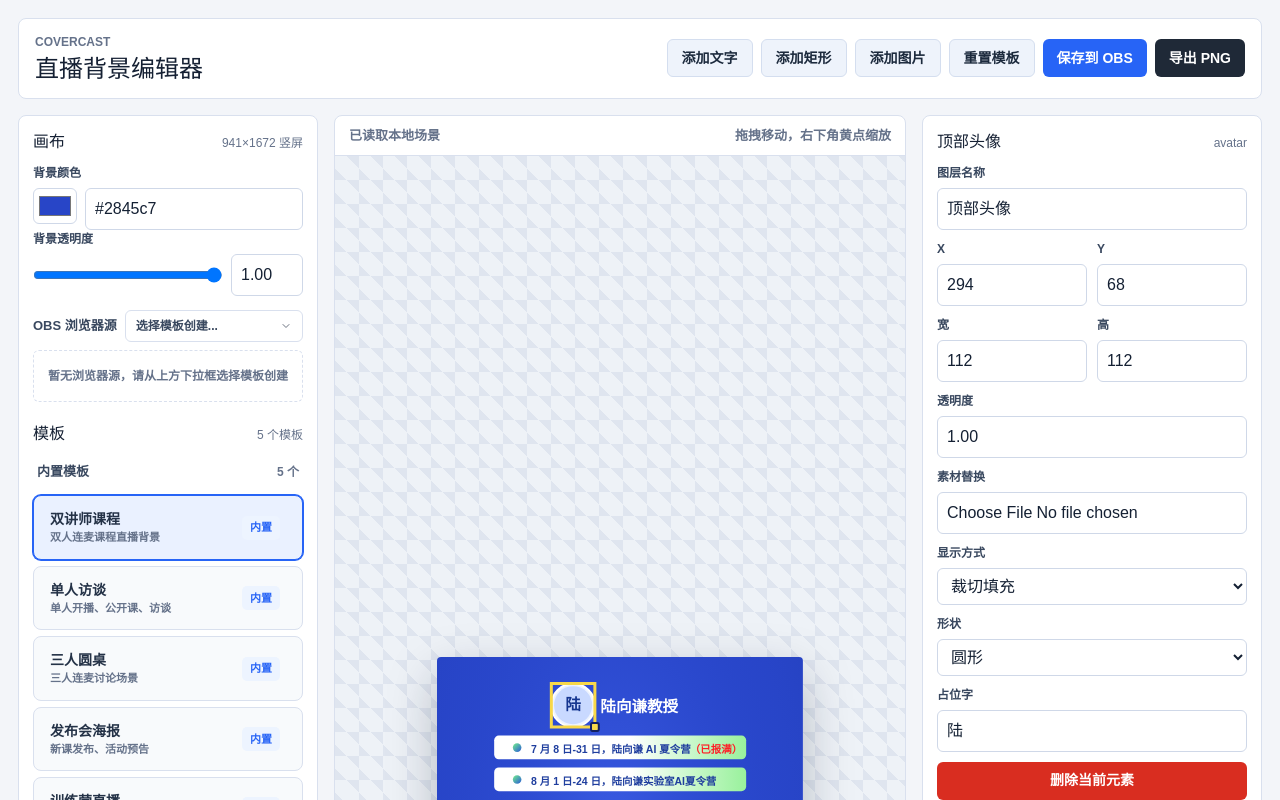
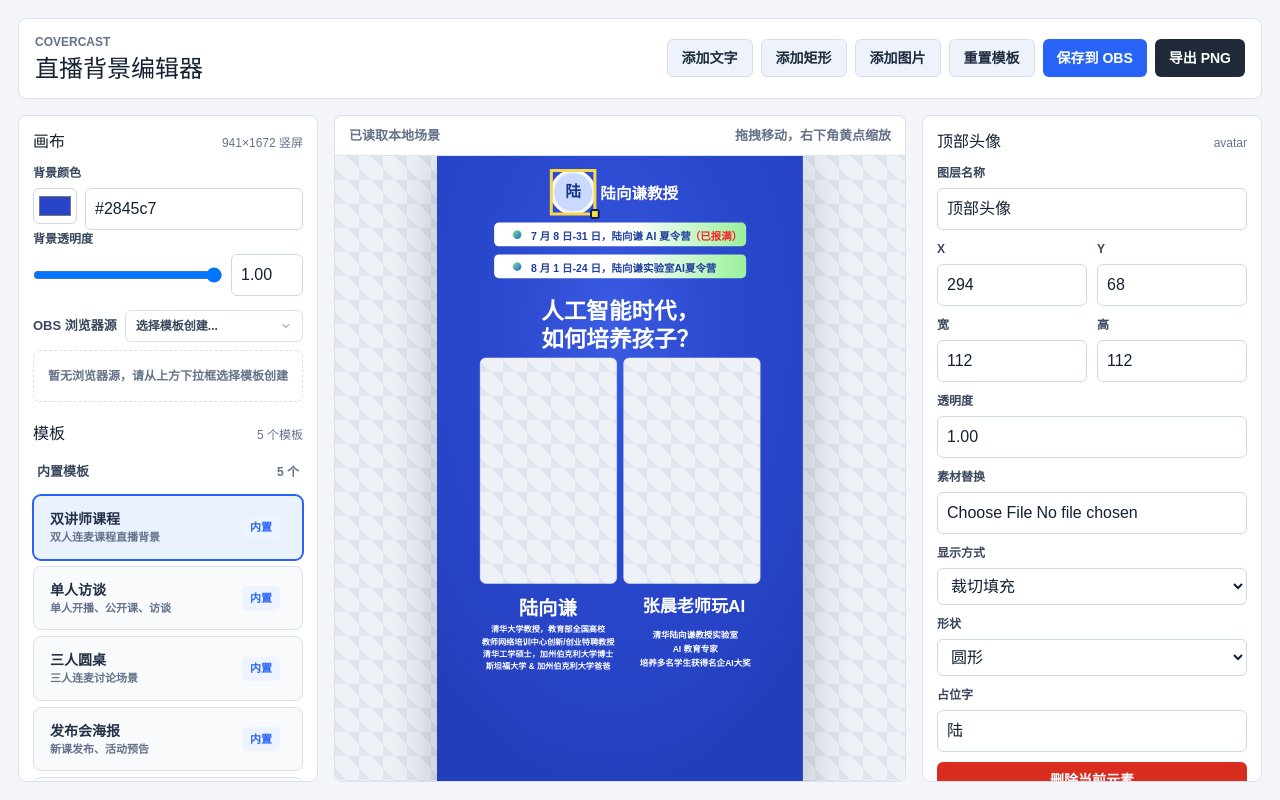
Before and after one commit to lulabs-org/covercast, a Next.js app: page / in a window 1280 px wide. Shown: the top 800 px of the page. Built offline with nearby package versions, Linux system fonts and the light colour scheme.

Commit message:
style: fix editor layout overflow and height issues
Adjust html/body height, switch editor-shell to use 100dvh, set proper flex properties and overflow controls to fix layout overflow problems across the editor components

```diff
--- a/app/globals.css
+++ b/app/globals.css
@@ -22,6 +22,7 @@
 
 html,
 body {
+  height: 100%;
   min-height: 100%;
 }
 
@@ -47,15 +48,18 @@ label.file-button {
 }
 
 .editor-shell {
-  min-height: 100vh;
+  height: 100dvh;
+  min-height: 0;
   display: flex;
   flex-direction: column;
   gap: 16px;
+  overflow: hidden;
   padding: 18px;
   background: var(--background);
 }
 
 .editor-toolbar {
+  flex: 0 0 auto;
   display: flex;
   align-items: center;
   justify-content: space-between;
@@ -152,11 +156,12 @@ h1 {
 }
 
 .editor-grid {
-  flex: 1;
+  flex: 1 1 auto;
   min-height: 0;
   display: grid;
   grid-template-columns: minmax(240px, 300px) minmax(360px, 1fr) minmax(270px, 340px);
   gap: 16px;
+  overflow: hidden;
 }
 
 .left-panel,
```
